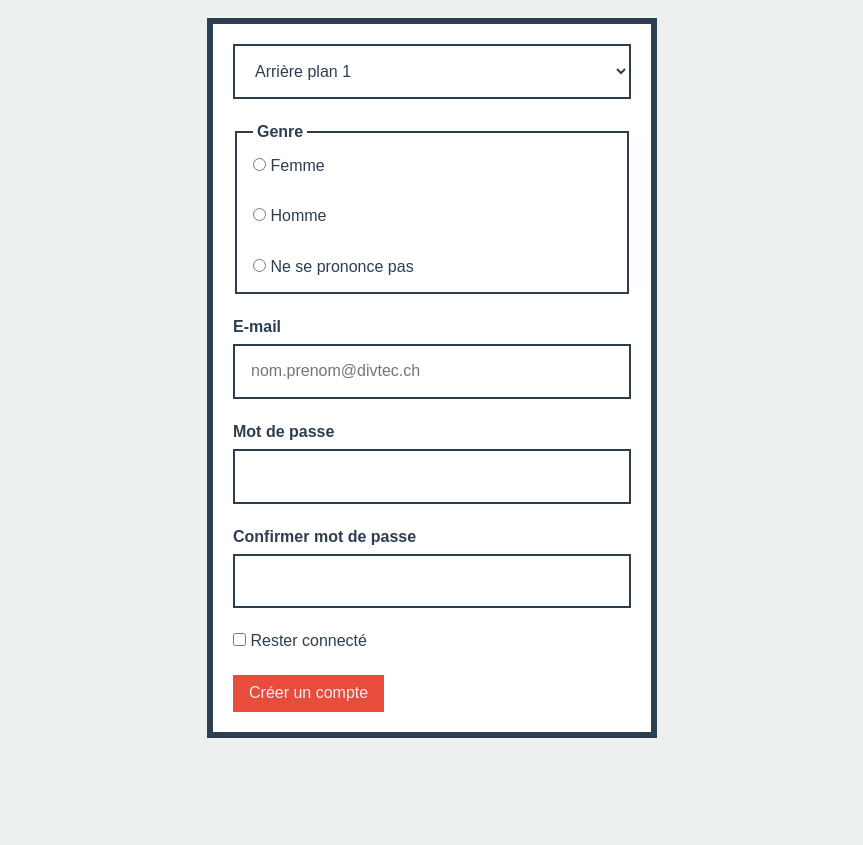
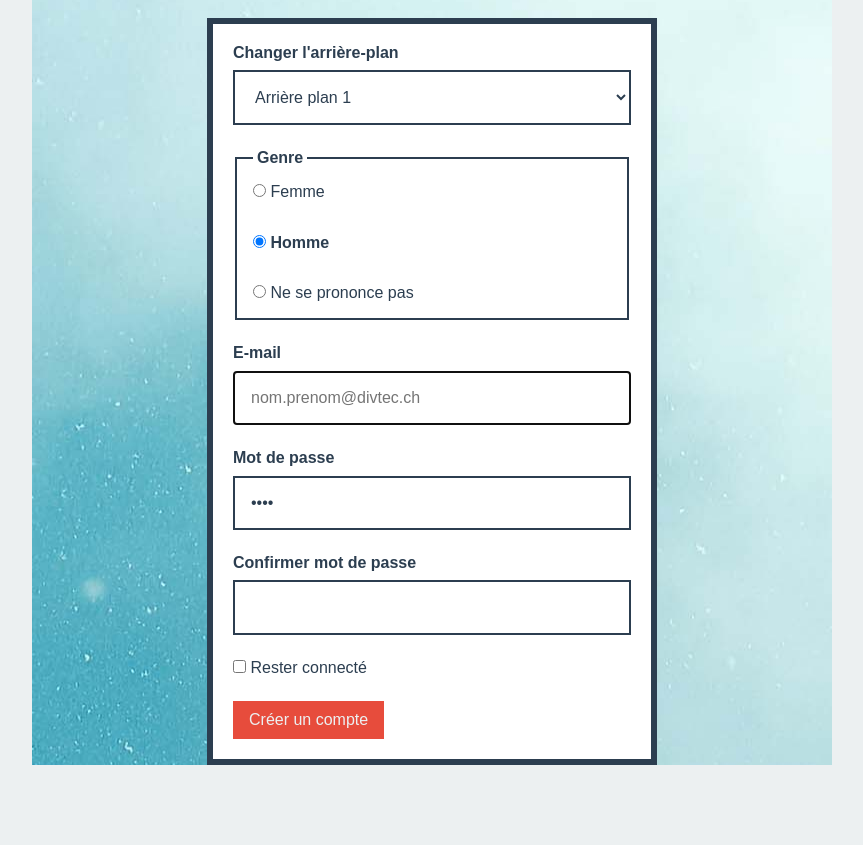
Before and after one commit to divtec-cejef/133a-mini-formulaire-JoanVallat, a plain HTML site: page index.html in a window 1280 px wide. Shown: the part 102-947 px from the top of the page, without its empty margins (208-1071 px from the left). Before the commit the page ends 920 px from the top, so only its background shows below. Drawn offline with Linux system fonts and the light colour scheme.

Commit message:
Création du javascript du bouton

```diff
--- a/index.html
+++ b/index.html
@@ -20,8 +20,10 @@
 <form action="https://kode.ch/getpost/" method="post">
     <ul>
         <li>
+            <label for="bg">Changer l'arrière-plan</label>
             <select name="bg" id="bg">
-                <option value="1.jpg">Arrière plan 1</option>
+                <!--option[value="$.jpg{arrière-plan $}*10-->8
+                <option value="1.jpg" selected>Arrière plan 1</option>
                 <option value="2.jpg">Arrière plan 2</option>
                 <option value="3.jpg">Arrière plan 3</option>
                 <option value="4.jpg">Arrière plan 4</option>
@@ -43,11 +45,11 @@
                 </label>
                 -->
                 <label>
-                    <input type="radio" name="genre" value="f">
+                    <input type="radio" name="genre" value="f" required>
                     <span>Femme</span>
                 </label>
                 <label>
-                    <input type="radio" name="genre" value="h">
+                    <input type="radio" name="genre" value="h" checked>
                     <span>Homme</span>
                 </label>
                 <label>
@@ -58,11 +60,12 @@
         </li>
         <li>
             <label for="email">E-mail</label>
-            <input id="email" name="email" type="email" placeholder="nom.prenom@divtec.ch">
+            <input id="email" name="email" type="email" autofocus
+                   placeholder="nom.prenom@divtec.ch">
         </li>
         <li>
             <label for="pass">Mot de passe</label>
-            <input id="pass" name="pass" type="password">
+            <input id="pass" name="pass" type="password" value="1234">
         </li>
         <li>
             <label for="confirmPass">Confirmer mot de passe</label>
--- a/js/main.js
+++ b/js/main.js
@@ -5,4 +5,46 @@
 
 'use strict';
 
-console.log('Test liaison JS');
+/*****************************************
+ Changer arrière plan
+ ****************************************/
+
+//Récupération du <body>
+const body = document.body;
+//version 2 --> document.querySelector('body')
+
+//Récupération de la liste déroulante
+const listeBg = document.querySelector('#bg');
+
+//change l'arrière plan
+//methode 1
+//body.style.backgroundImage = 'url(./img/backgrounds/' + listeBg.value + ')';
+//Methode 2
+body.style.backgroundImage = `url(./img/backgrounds/${listeBg.value})`
+
+//écouter l'évènement "change"
+listeBg.addEventListener('change', function(){
+    //affiche une alerte pour s'assurer du fonctionnement
+    alert('coucou');
+    //Applique le changement
+    body.style.backgroundImage = `url(./img/backgrounds/${listeBg.value})`
+});
+
+
+/***************************************
+ ENVOI DU FORMULAIRE
+ *************************************/
+
+//Récupération du formulaire et des champs mot-de-pass
+const formulaire = document.querySelector('form');
+const txtPassword = document.querySelector('#pass');
+const txtPasswordConfirm = document.querySelector('#confirmPass');
+
+//Ecouter l'envoie du formulaire
+formulaire.addEventListener('submit',function (){
+    if (txtPassword.value !== txtPasswordConfirm.value) {
+        alert('Mot de pass différents');
+        return;
+    }
+    alert('Compte créer avec succès !')
+});
```
Also changed, not shown: img/backgrounds/1.jpg (renamed from img/backgounds/1.jpg), img/backgrounds/10.jpg (renamed from img/backgounds/10.jpg), img/backgrounds/2.jpg (renamed from img/backgounds/2.jpg), img/backgrounds/3.jpg (renamed from img/backgounds/3.jpg), img/backgrounds/4.jpg (renamed from img/backgounds/4.jpg), img/backgrounds/5.jpg (renamed from img/backgounds/5.jpg), img/backgrounds/6.jpg (renamed from img/backgounds/6.jpg), img/backgrounds/7.jpg (renamed from img/backgounds/7.jpg), img/backgrounds/8.jpg (renamed from img/backgounds/8.jpg), img/backgrounds/9.jpg (renamed from img/backgounds/9.jpg).
